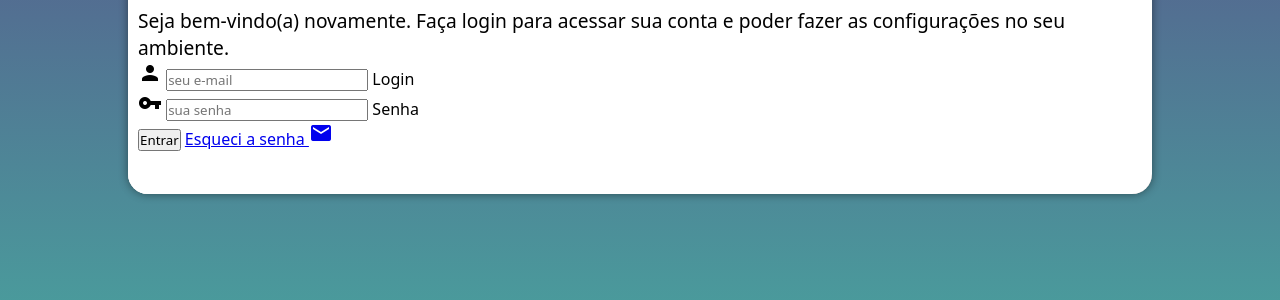
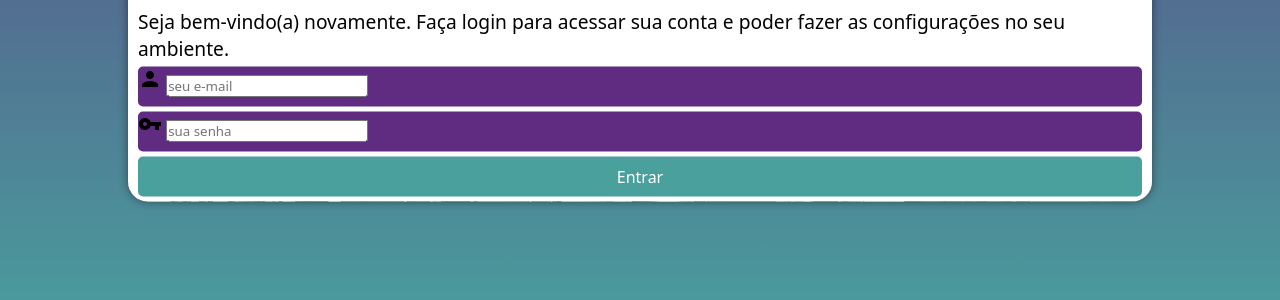
Before and after one commit to MenezesSergio/projeto-login, a plain HTML site: page index.html in a window 1280 px wide. Shown: the part 456-756 px from the top of the page. Drawn offline with Linux system fonts and the light colour scheme.

Commit message:
formatação do formulário

```diff
--- a/estilos/style.css
+++ b/estilos/style.css
@@ -38,7 +38,7 @@ section#login {
    overflow: hidden;
    display: flex;
    background-color: white;
-   height: 500px;
+   height: 515px;
    border-radius: 20px;
    box-shadow: 0px 0px 10px rgba(0, 0, 0, 0.459);
    transition: width 1s, height 1s;
@@ -69,3 +69,59 @@ div#formulario > h1 {
 div#formulario > p {
    font-size: 0.8em;
 }
+
+form > div.campo {
+     background-color: #5f2c82;
+     display: block;
+     width: 100%;
+     height: 40px;
+     border-radius: 5px;
+     margin: 5px 0px;
+}
+
+div.campo > label {
+   display: none;
+}
+
+form > input[type=submit] {
+      display: block;
+      font-size: 1em;
+      width: 100%;
+      height: 40px;
+      background-color: #49a09d;
+      color: white;
+      border: none;
+      border-radius: 5px;
+      cursor: pointer;
+
+}
+
+form > input[type=submit]:hover {
+      background-color: #2d6462;
+
+}
+
+form > a.botao {
+   display: block;
+   text-align: center;
+   font-size: 1em;
+   width: 100%;
+   height: 40px;
+   margin-top: 5px;
+   padding-top: 7px;
+   background-color: white;
+   color: #2d6462;
+   border: 1px solid #49a09d;
+   border-radius: 5px;
+   text-decoration: none;
+}
+
+form > a.botao:hover {
+   background-color: #6cd3cf;
+
+}
+
+form > a.botao > i {
+   font-size: 0.8em;
+
+}
--- a/index.html
+++ b/index.html
@@ -31,7 +31,7 @@
                             <label for="isenha">Senha</label>
                         </div>
                         <input type="submit" value="Entrar">
-                        <a href="esqueci.html">
+                        <a href="esqueci.html" class="botao">
                             Esqueci a senha <span class="material-icons">mail</span></a>
                    </form>
              </div>
```
